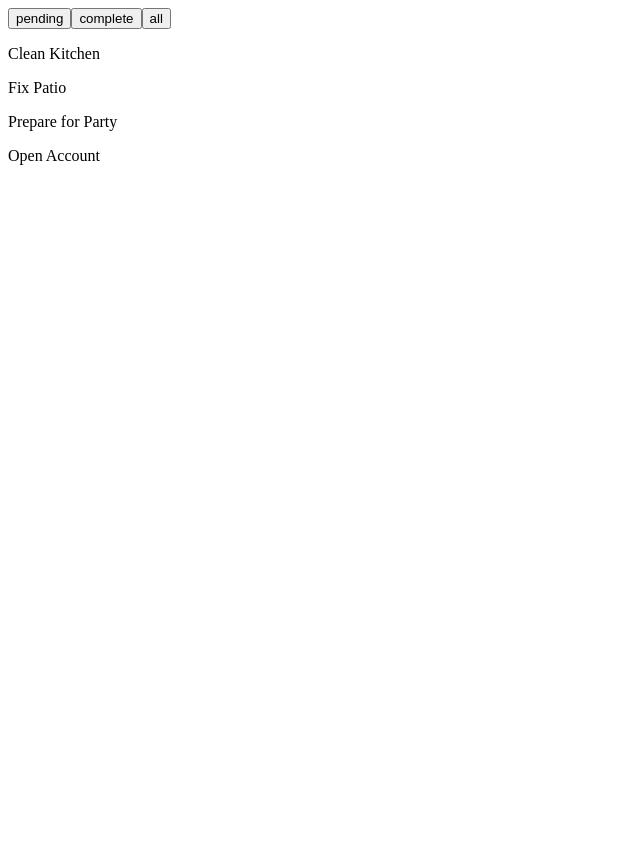
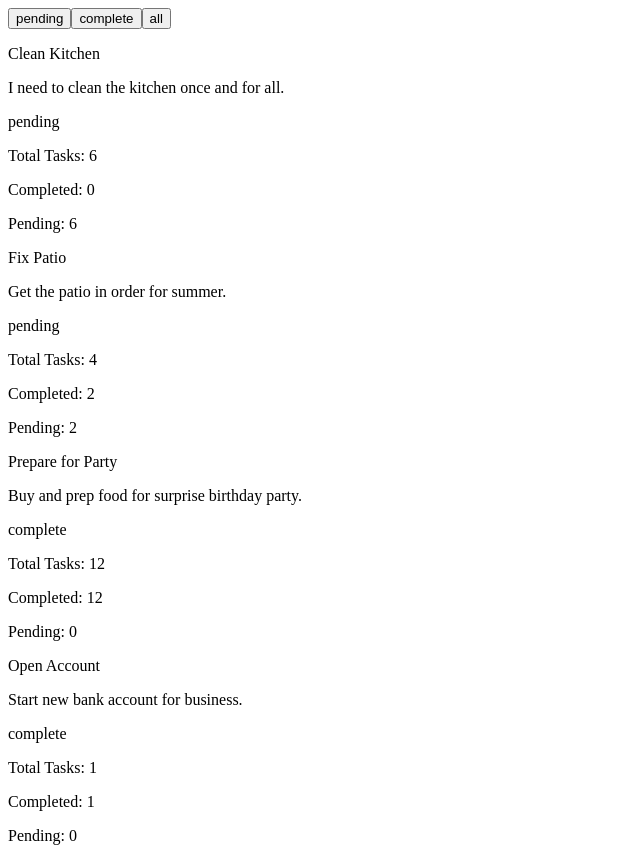
Before and after one commit to Optiq01/kadince-assessment-project, an Angular app: page / in a window 1280 px wide. Shown: the whole page, without its empty margins (0-640 px from the left). Before the commit the page ends 800 px from the top, so only its background shows below. Built offline with nearby package versions, Linux system fonts and the light colour scheme.

Commit message:
created todo summary component and imported into todo-item module

```diff
--- a/src/app/components/todo-list/todo-item/todo-item.component.html
+++ b/src/app/components/todo-list/todo-item/todo-item.component.html
@@ -1 +1,6 @@
-<p>{{ToDoItem.title}}</p>
+<todo-summary
+    [Title]="ToDoItem.title"
+    [Description]="ToDoItem.description"
+    [Status]="ToDoItem.status"
+    [TaskStatus]="ToDoItem.taskStatus"
+></todo-summary>
--- a/src/app/components/todo-list/todo-item/todo-item.module.ts
+++ b/src/app/components/todo-list/todo-item/todo-item.module.ts
@@ -1,6 +1,7 @@
 import { NgModule } from '@angular/core';
 import { CommonModule } from '@angular/common';
 import { TodoItemComponent } from './todo-item.component';
+import { TodoSummaryModule } from './todo-summary/todo-summary.module';
 
 
 
@@ -9,7 +10,8 @@ import { TodoItemComponent } from './todo-item.component';
     TodoItemComponent
   ],
   imports: [
-    CommonModule
+    CommonModule,
+    TodoSummaryModule
   ],
   exports: [
     TodoItemComponent
--- /dev/null
+++ b/src/app/components/todo-list/todo-item/todo-summary/todo-summary.component.html
@@ -0,0 +1,17 @@
+<article>
+    <p>{{Title}}</p>
+    <p>{{Description}}</p>
+    <p>{{Status}}</p>
+</article>
+
+<article>
+    <p>
+        Total Tasks: {{TaskStatus.totalTasks}}
+    </p>
+    <p class="taskStats">
+        Completed: {{TaskStatus.completedTasks}}
+    </p>
+    <p>
+        Pending: {{TaskStatus.pendingTasks}}
+    </p>
+</article>
```
Also changed, not shown: src/app/components/todo-list/todo-item/todo-summary/todo-summary.component.ts (added, +16 -0 lines), src/app/components/todo-list/todo-item/todo-summary/todo-summary.module.ts (added, +18 -0 lines), src/app/components/todo-list/todo-item/todo-summary/todo-summary.component.css (added), 1 other file (tests, documents, lock files or other folders).
